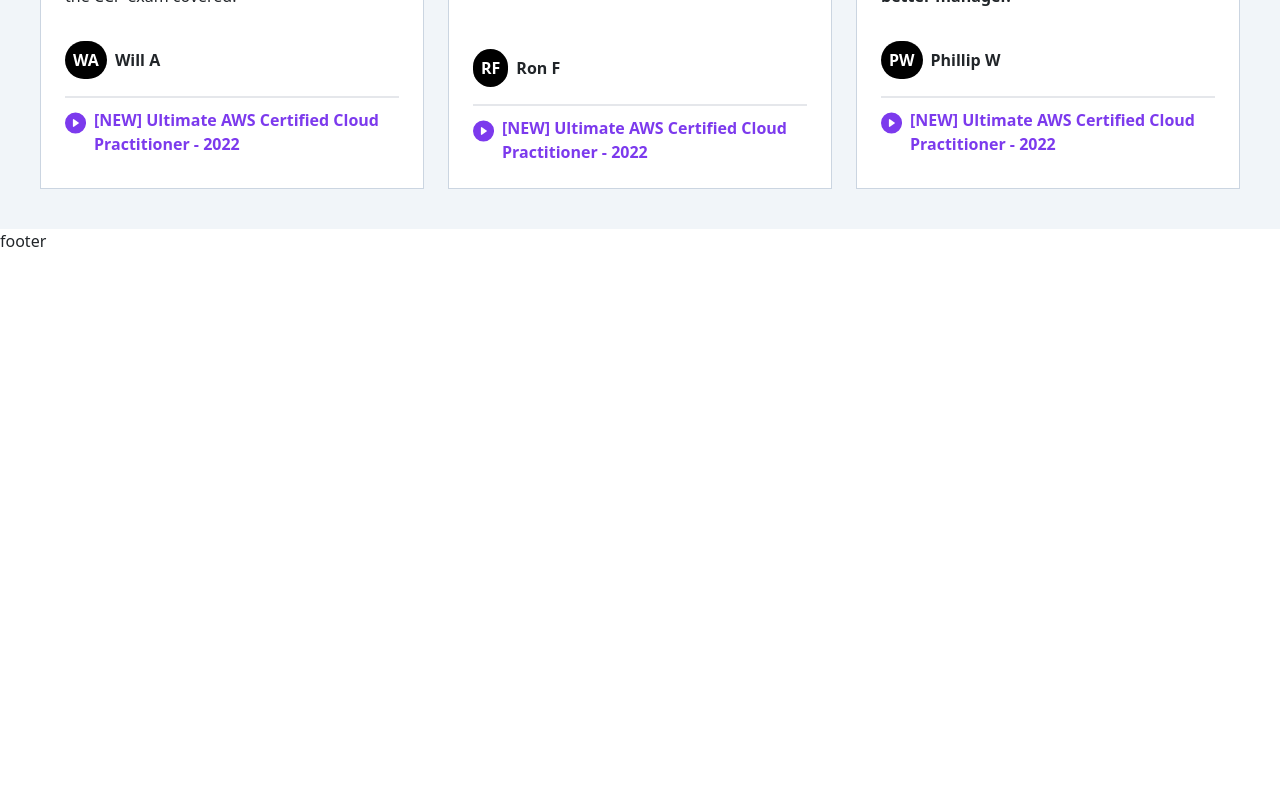
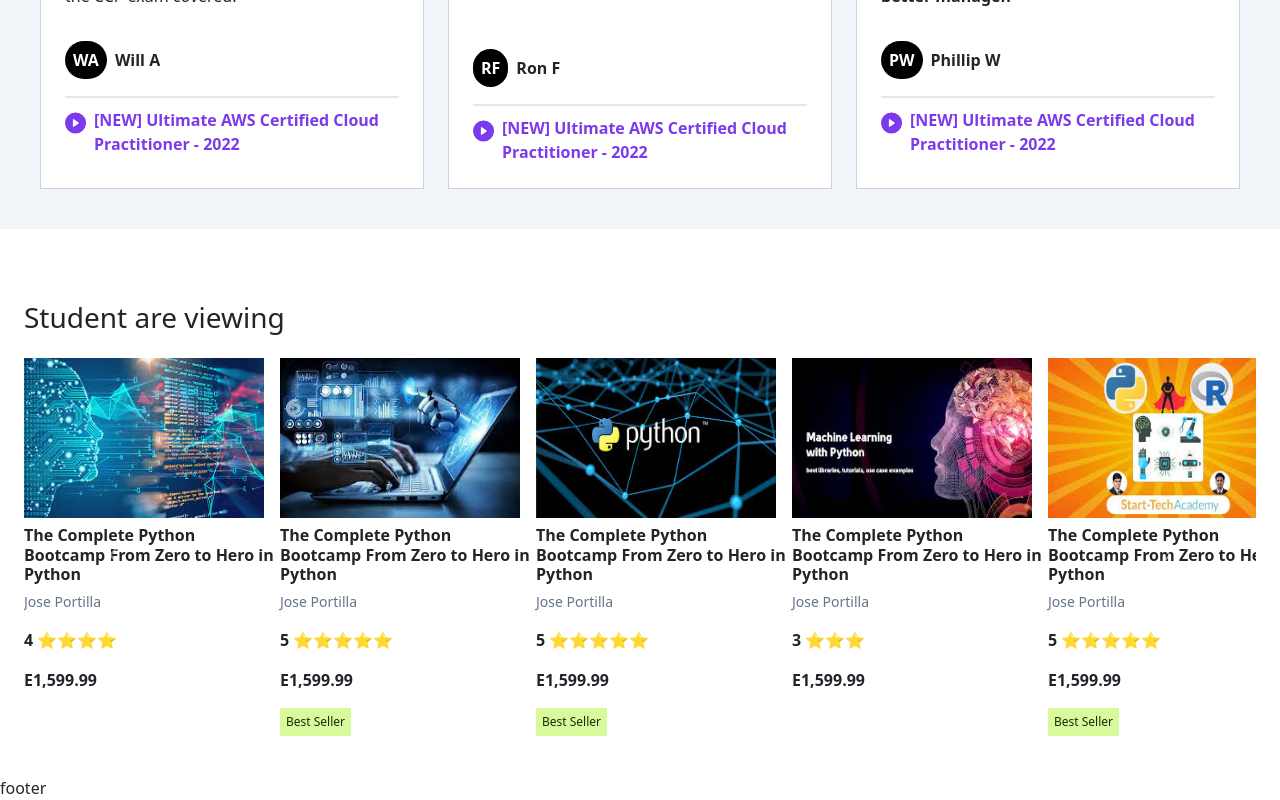
Before and after one commit to AlaaHamdyMohammadi/ITI-React-Udemy-Project-Team2, a React (Vite) app: page / in a window 1280 px wide. Shown: the part 1965-2765 px from the top of the page. Before the commit the page ends 2218 px from the top, so only its background shows below. Built offline with nearby package versions, Linux system fonts and the light colour scheme.

Commit message:
StudentsComponents

```diff
--- /dev/null
+++ b/src/components/StudentsViewing.jsx
@@ -0,0 +1,176 @@
+import { Carousel} from 'react-bootstrap';
+
+function StudentsViewing() {
+  return (
+    <div className=" mt-5 p-4">
+      <h3 className='pb-3'>Student are viewing</h3>
+      <Carousel>
+        <Carousel.Item>
+          <div className="flex justify-between">
+            <div>
+              <img
+                className="h-40 w-60"
+                src="./../../public/images/homePage/carImg1.jfif"
+              />
+              <h6 className="mt-2 w-64 font-bold">
+                The Complete Python Bootcamp From Zero to Hero in Python
+              </h6>
+              <div>
+                <p className="text-sm text-slate-500">Jose Portilla</p>
+                <p className="font-bold">5 ⭐⭐⭐⭐⭐</p>
+                <p className="font-bold">E1,599.99</p>
+                <p className="w-fit bg-lime-200 p-1.5 text-xs text-lime-950">
+                  Best Seller
+                </p>
+              </div>
+            </div>
+            <div>
+              <img
+                className="h-40 w-60"
+                src="./../../public/images/homePage/carImg2.jfif"
+              />
+              <h6 className="mt-2 w-64 font-bold">
+                The Complete Python Bootcamp From Zero to Hero in Python
+              </h6>
+              <div>
+                <p className="text-sm text-slate-500">Jose Portilla</p>
+                <p className="font-bold">3 ⭐⭐⭐</p>
+                <p className="font-bold">E1,599.99</p>
+              </div>
+            </div>
+            <div>
+              <img
+                className="h-40 w-60"
+                src="./../../public/images/homePage/carImg3.jfif"
+              />
+              <h6 className="mt-2 w-64 font-bold">
+                The Complete Python Bootcamp From Zero to Hero in Python
+              </h6>
+              <div>
+                <p className="text-sm text-slate-500">Jose Portilla</p>
+                <p className="font-bold">4 ⭐⭐⭐⭐</p>
+                <p className="font-bold">E1,599.99</p>
+              </div>
+            </div>
+            <div>
+              <img
+                className="h-40 w-60"
+                src="./../../public/images/homePage/carImg4.jfif"
+              />
+              <h6 className="mt-2 w-64 font-bold">
+                The Complete Python Bootcamp From Zero to Hero in Python
+              </h6>
+              <div>
+                <p className="text-sm text-slate-500">Jose Portilla</p>
+                <p className="font-bold">5 ⭐⭐⭐⭐⭐</p>
+                <p className="font-bold">E1,599.99</p>
+                <p className="w-fit bg-lime-200 p-1.5 text-xs text-lime-950">
+                  Best Seller
+                </p>
+              </div>
+            </div>
+            <div>
+              <img
+                className="h-40 w-60"
+                src="./../../public/images/homePage/carImg5.jfif"
+              />
+              <h6 className="mt-2 w-64 font-bold">
+                The Complete Python Bootcamp From Zero to Hero in Python
+              </h6>
+              <div>
+                <p className="text-sm text-slate-500">Jose Portilla</p>
+                <p className="font-bold">4 ⭐⭐⭐⭐</p>
+                <p className="font-bold">E1,599.99</p>
+              </div>
+            </div>
+          </div>
+        </Carousel.Item>
+        <Carousel.Item>
+          <div className="flex justify-between">
+            <div>
+              <img
+                className="h-40 w-60"
+                src="./../../public/images/homePage/carImg6.jfif"
+              />
+              <h6 className="mt-2 w-64 font-bold">
+                The Complete Python Bootcamp From Zero to Hero in Python
+              </h6>
+              <div>
+                <p className="text-sm text-slate-500">Jose Portilla</p>
+                <p className="font-bold">4 ⭐⭐⭐⭐</p>
+                <p className="font-bold">E1,599.99</p>
+              </div>
+            </div>
+            <div>
+              <img
+                className="h-40 w-60"
+                src="./../../public/images/homePage/carImg7.jfif"
+              />
+              <h6 className="mt-2 w-64 font-bold">
+                The Complete Python Bootcamp From Zero to Hero in Python
+              </h6>
+              <div>
+                <p className="text-sm text-slate-500">Jose Portilla</p>
+                <p className="font-bold">5 ⭐⭐⭐⭐⭐</p>
+                <p className="font-bold">E1,599.99</p>
+                <p className="w-fit bg-lime-200 p-1.5 text-xs text-lime-950">
+                  Best Seller
+                </p>
+              </div>
+            </div>
+            <div>
+              <img
+                className="h-40 w-60"
+                src="./../../public/images/homePage/carImg8.jfif"
+              />
+              <h6 className="mt-2 w-64 font-bold">
+                The Complete Python Bootcamp From Zero to Hero in Python
+              </h6>
+              <div>
+                <p className="text-sm text-slate-500">Jose Portilla</p>
+                <p className="font-bold">5 ⭐⭐⭐⭐⭐</p>
+                <p className="font-bold">E1,599.99</p>
+                <p className="w-fit bg-lime-200 p-1.5 text-xs text-lime-950">
+                  Best Seller
+                </p>
+              </div>
+            </div>
+            <div>
+              <img
+                className="h-40 w-60"
+                src="./../../public/images/homePage/carImg9.jfif"
+              />
+              <h6 className="mt-2 w-64 font-bold">
+                The Complete Python Bootcamp From Zero to Hero in Python
+              </h6>
+              <div>
+                <p className="text-sm text-slate-500">Jose Portilla</p>
+                <p className="font-bold">3 ⭐⭐⭐</p>
+                <p className="font-bold">E1,599.99</p>
+              </div>
+            </div>
+            <div>
+              <img
+                className="h-40 w-60"
+                src="./../../public/images/homePage/carImg10.jfif"
+              />
+              <h6 className="mt-2 w-64 font-bold">
+                The Complete Python Bootcamp From Zero to Hero in Python
+              </h6>
+              <div>
+                <p className="text-sm text-slate-500">Jose Portilla</p>
+                <p className="font-bold">5 ⭐⭐⭐⭐⭐</p>
+                <p className="font-bold">E1,599.99</p>
+                <p className="w-fit bg-lime-200 p-1.5 text-xs text-lime-950">
+                  Best Seller
+                </p>
+              </div>
+            </div>
+          </div>
+        </Carousel.Item>
+      </Carousel>
+    </div>
+  );
+}
+
+export default StudentsViewing;
--- a/src/pages/HomePage.jsx
+++ b/src/pages/HomePage.jsx
@@ -2,6 +2,7 @@ import CarouselImage from "../components/CarouselImage"
 import CoursesList from "../components/CoursesList"
 import Learners from "../components/Learners"
 import Photos from "../components/Photos"
+import StudentsViewing from "../components/StudentsViewing"
 
 function HomePage() {
     return (
@@ -10,6 +11,7 @@ function HomePage() {
             <Photos/>
             <CoursesList/>
             <Learners/>
+            <StudentsViewing/>
         </div>
     )
 }
```
Also changed, not shown: src/components/CoursesList.jsx (+0 -21 lines).
